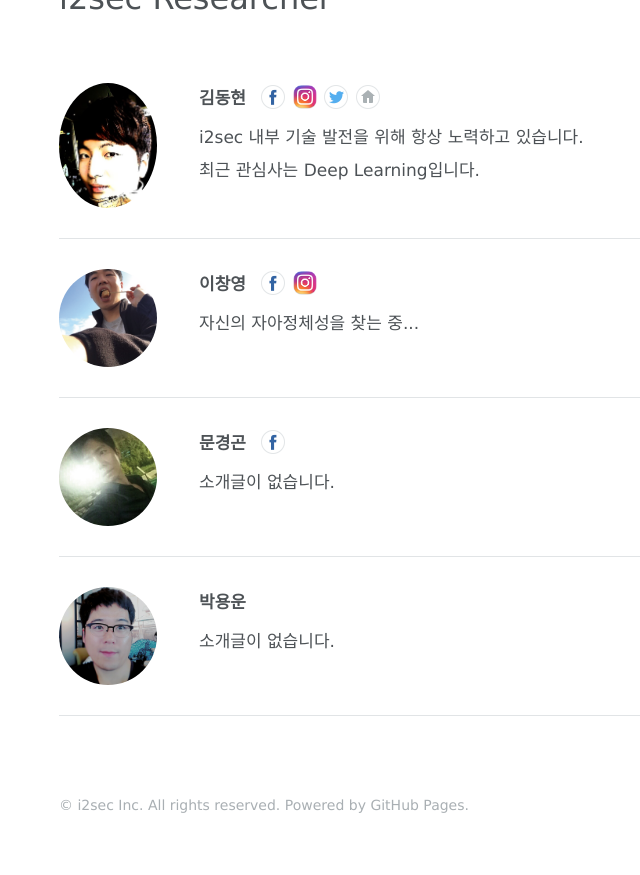
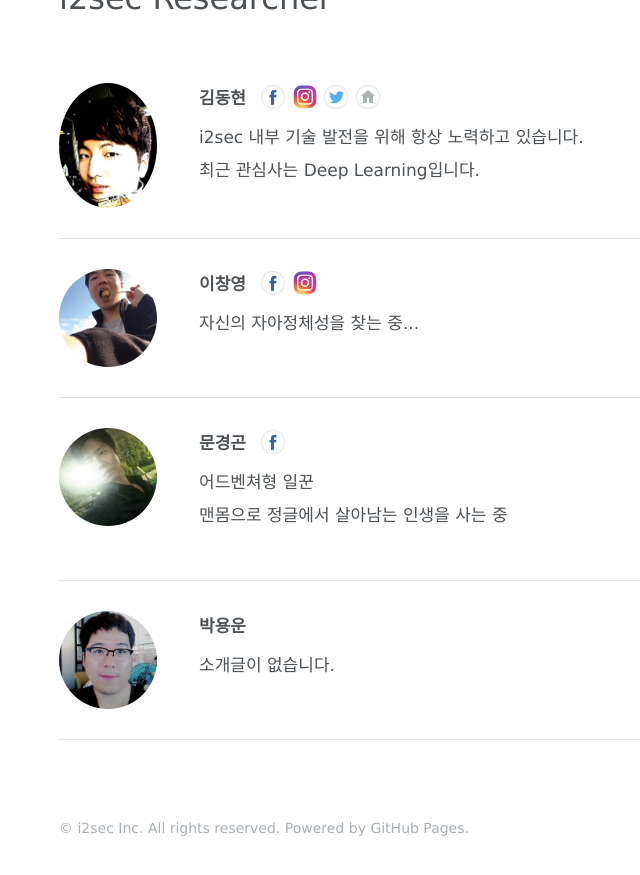
Before and after one commit to i2sec/i2sec.github.io, a Jekyll site: the page built from about.html, in a window 1280 px wide and 900 px high, scrolled down 1395 px. Shown: the top 875 px of the window, without its empty margins (231-871 px from the left). Built offline with Jekyll 4.4.1, drawn with Linux system fonts in a browser that asks for light colours; nearby versions of some CDN libraries; some web fonts are replaced.

Commit message:
Gon Profile Update

```diff
--- a/about.html
+++ b/about.html
@@ -70,7 +70,7 @@ layout: default
             <span class="sns">
               <a class="facebook-icon" href="https://www.facebook.com/kyounggon.mun"></a>
             </span>
-            <p class="descrption">소개글이 없습니다.
+            <p class="descrption">어드벤쳐형 일꾼<br>맨몸으로 정글에서 살아남는 인생을 사는 중
             </p>
           </div>
       </div>
```
